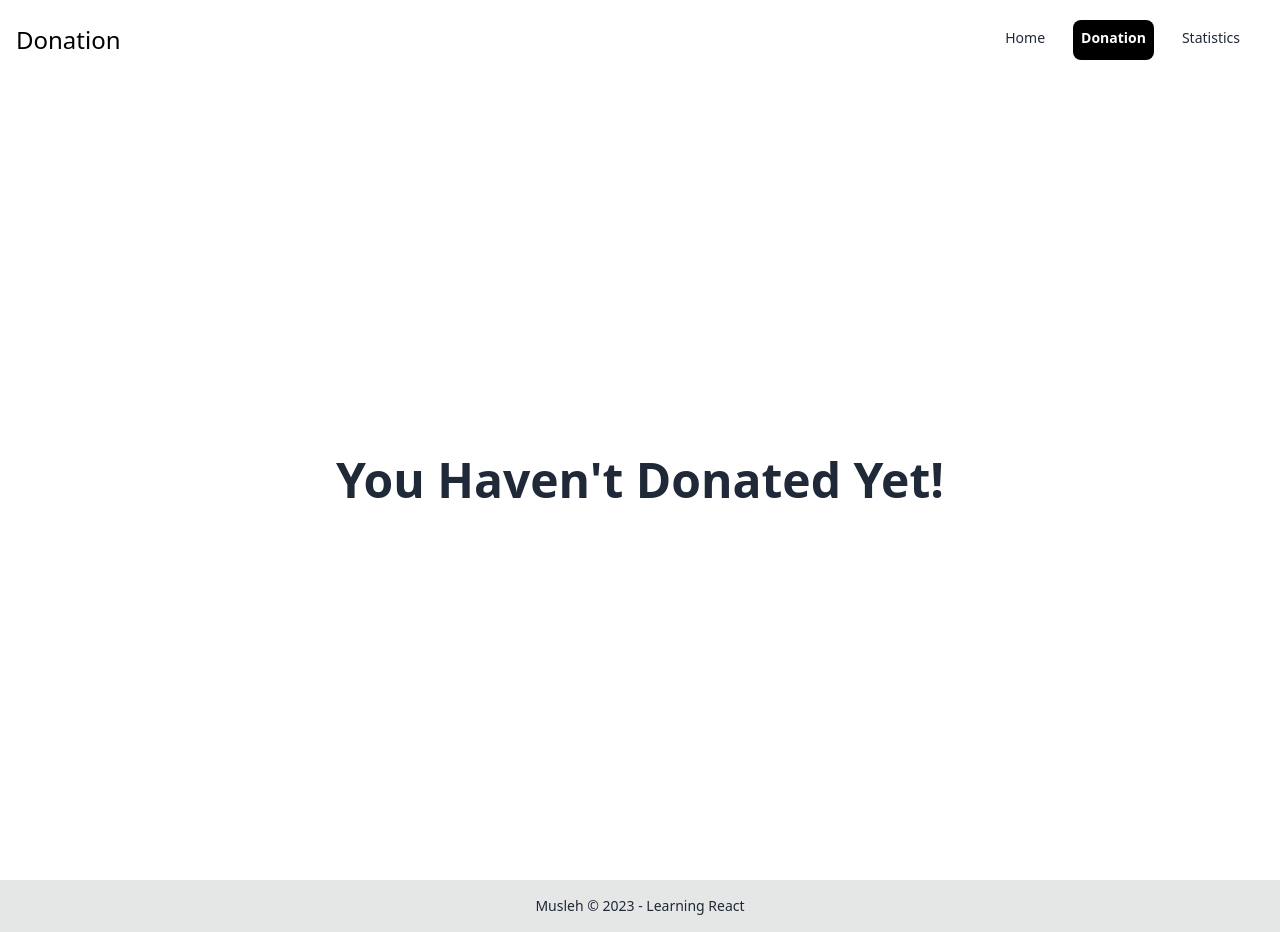
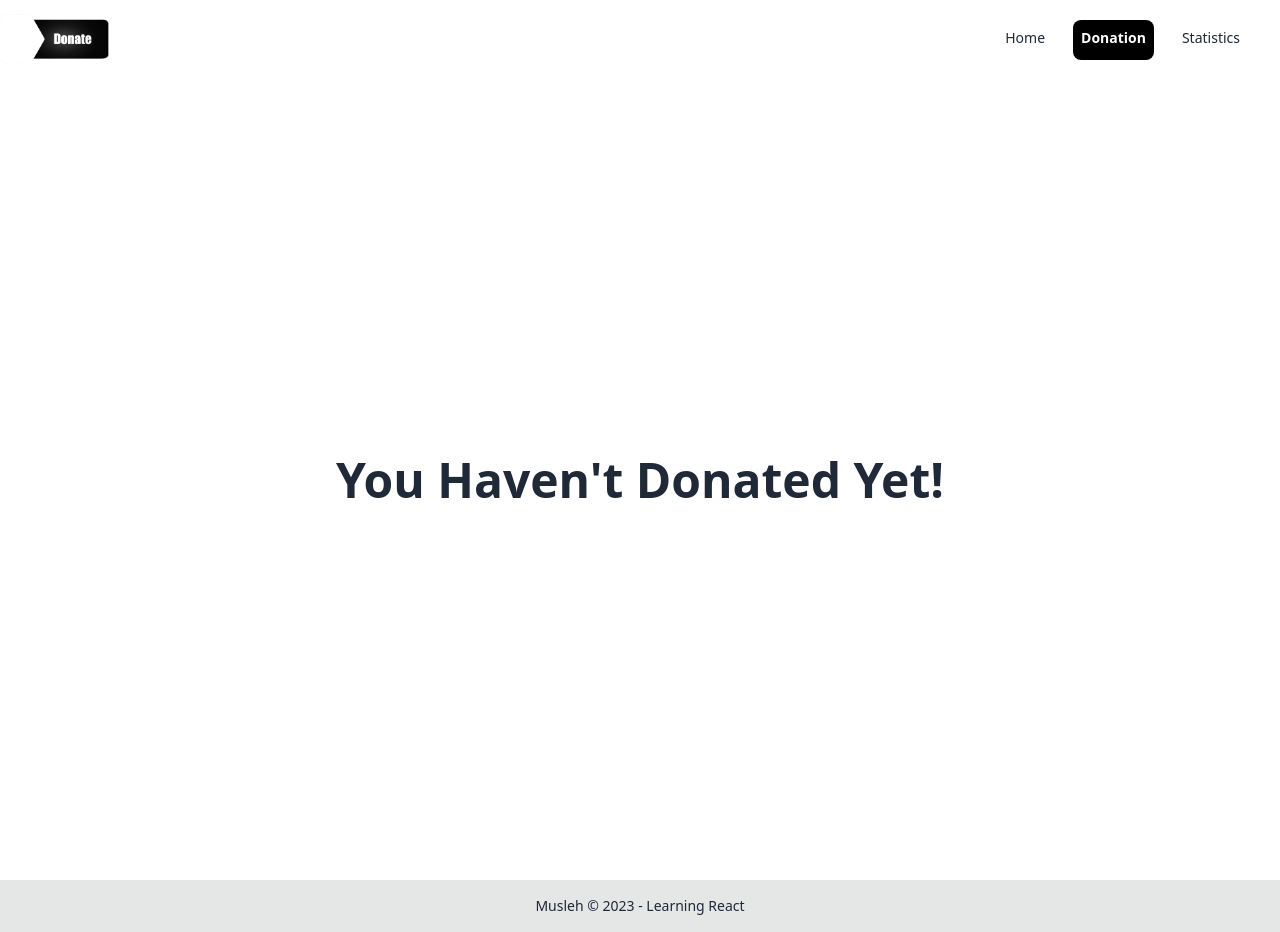
Before and after one commit to Muslehud77/donation-campaign-EarlyStageOf-ReactLearning, a React (Vite) app: page /donation in a window 1280 px wide. Built offline with nearby package versions, Linux system fonts and the light colour scheme.

Commit message:
created-newlogo

```diff
--- a/src/Components/DonationContainer/DonationContainer.jsx
+++ b/src/Components/DonationContainer/DonationContainer.jsx
@@ -25,7 +25,7 @@ const DonationContainer = ({ donations, search }) => {
   }
 
 
-console.log(s);
+
 
   return (
     <div className="container px-10 md:px-0 mx-auto my-10 space-y-5">
@@ -39,7 +39,7 @@ console.log(s);
         {donationsToShow.length !== 0 &&
           donationsToShow.length < `${search ? 3 : 9}` && (
             <button
-              className="btn btn-primary"
+              className="btn bg-cyan-300"
               onClick={() => {
                 setShowAll(true);
               }}
--- a/src/Components/Header/Navbar/Navbar.jsx
+++ b/src/Components/Header/Navbar/Navbar.jsx
@@ -1,5 +1,5 @@
 import { Link, NavLink, useLocation,  } from "react-router-dom";
-
+import logo from '../../../../assets/logo/Logo.png'
 
 const Navbar = () => {
   const navigation = useLocation()
@@ -38,7 +38,15 @@ const Navbar = () => {
                 <Link to="/statistics">Statistics</Link>
               </ul>
             </div>
-            <Link to='/' className="p-2 rounded-lg text-2xl duration-500 text-black hover:bg-black hover:text-white">Donation</Link>
+            <div>
+              <Link to="/" className="">
+                <img
+                  className="w-36 duration-500 hover:p-1 -ml-5"
+                  src={logo}
+                  alt=""
+                />
+              </Link>
+            </div>
           </div>
           <div className="navbar-end hidden lg:flex">
             <ul className="menu menu-horizontal px-1 gap-5 mr-5">
--- a/src/Pages/DonationsMade/DonationsMade.jsx
+++ b/src/Pages/DonationsMade/DonationsMade.jsx
@@ -47,7 +47,7 @@ const DonationsMade = () => {
                     onClick={() => {
                       setShowAll(true);
                     }}
-                    className="btn btn-primary"
+                    className="btn bg-cyan-300"
                   >
                     Show All
                   </button>
--- a/src/Pages/ErrorPage/ErrorPage.jsx
+++ b/src/Pages/ErrorPage/ErrorPage.jsx
@@ -1,3 +1,5 @@
+import { Link } from "react-router-dom";
+
 export default function ErrorPage() {
   return (
     <>
@@ -19,12 +21,12 @@ export default function ErrorPage() {
             Sorry, we couldn’t find the page you’re looking for.
           </p>
           <div className="mt-10 flex items-center justify-center gap-x-6">
-            <a
-              href="#"
+            <Link
+              to='/'
               className="rounded-md bg-indigo-600 px-3.5 py-2.5 text-sm font-semibold text-white shadow-sm hover:bg-indigo-500 focus-visible:outline focus-visible:outline-2 focus-visible:outline-offset-2 focus-visible:outline-indigo-600"
             >
               Go back home
-            </a>
+            </Link>
             <a href="#" className="text-sm font-semibold text-gray-900">
               Contact support <span aria-hidden="true">&rarr;</span>
             </a>
```
Also changed, not shown: assets/logo/Logo.png, assets/logo/Logo1.png (added).
